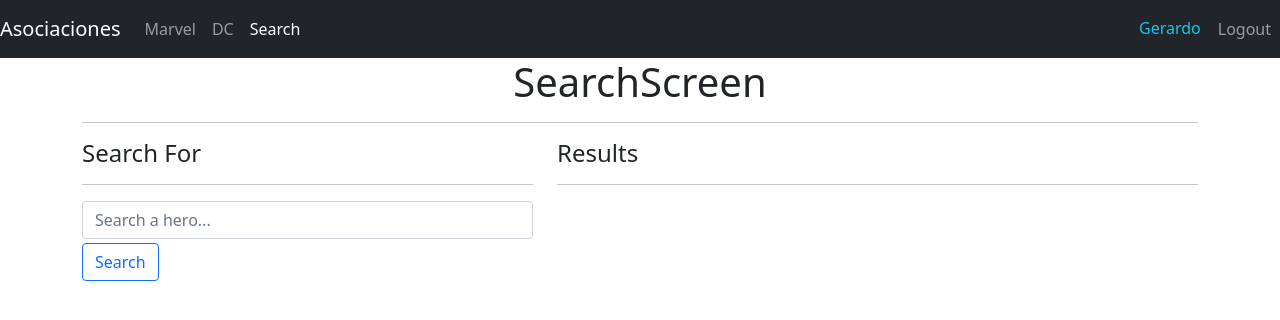
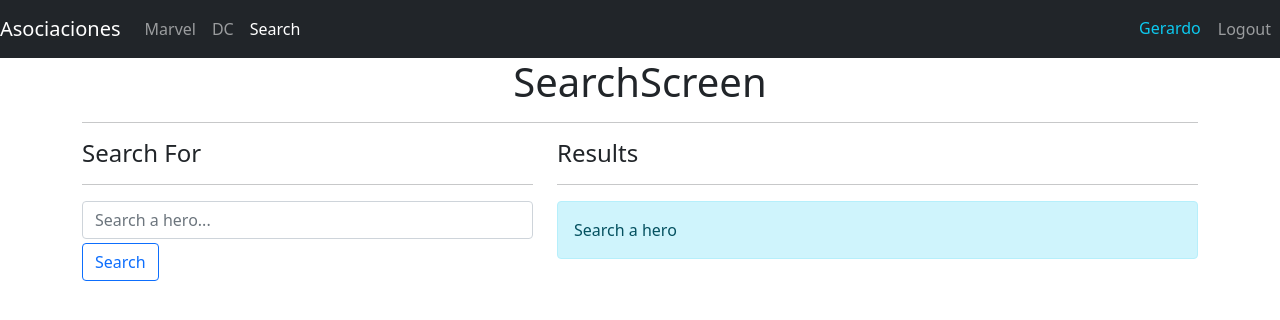
Before and after one commit to Gerard-strock/app-heroes, a React (Vite) app: page /search in a window 1280 px wide. Shown: the top 320 px of the page. Built offline with nearby package versions, Linux system fonts and the light colour scheme.

Commit message:
Added conditional messages

```diff
--- a/src/components/hero/HeroCard.jsx
+++ b/src/components/hero/HeroCard.jsx
@@ -9,7 +9,7 @@ export const HeroCard = ({
   characters
 }) => {
   return (
-    <div className='col'>
+    <div className='col animate__animated animate__fadeIn'>
       <div className='card'>
         <div className='row no-gutters'>
           <div className='col-4'>
--- a/src/components/search/SearchScreen.jsx
+++ b/src/components/search/SearchScreen.jsx
@@ -30,12 +30,15 @@ export const SearchScreen = () => {
       <h1 style={{ textAlign: 'center' }}>SearchScreen </h1>
       <hr />
 
-      <div className='row'>
+      <div className='row animate__animated animate__fadeIn'>
         <div className='col-5'>
           <h4>Search For</h4>
           <hr />
 
-          <form onSubmit={handleSearch}>
+          <form
+            onSubmit={handleSearch}
+            className='animate__animated animate__fadeIn'
+          >
             <input
               type='text'
               placeholder='Search a hero...'
@@ -46,11 +49,7 @@ export const SearchScreen = () => {
               value={searchText}
             />
 
-            <button
-              className='btn btn-outline-primary mt-1'
-            >
-              Search
-            </button>
+            <button className='btn btn-outline-primary mt-1'>Search</button>
           </form>
         </div>
 
@@ -58,11 +57,15 @@ export const SearchScreen = () => {
           <h4>Results</h4>
           <hr />
 
+          {
+            (q === '')
+              ? <div className='alert alert-info'>Search a hero</div>
+              : (heroesFiltered.length === 0) &&
+                <div className='alert alert-danger'>Not found: {q}</div>
+          }
+
           {heroesFiltered.map((hero) => (
-            <HeroCard
-              key={hero.id}
-              {...hero}
-            />
+            <HeroCard key={hero.id} {...hero} />
           ))}
         </div>
       </div>
```
